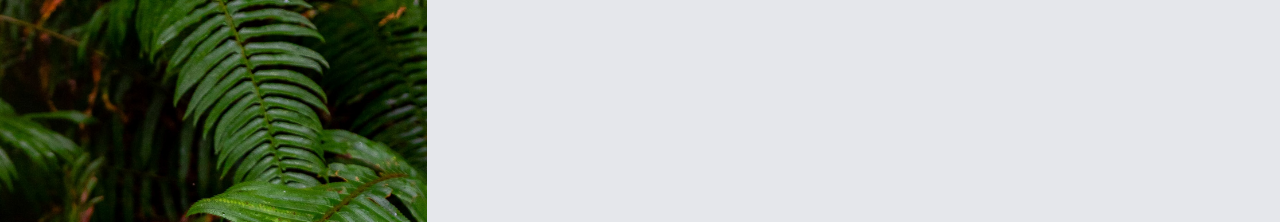
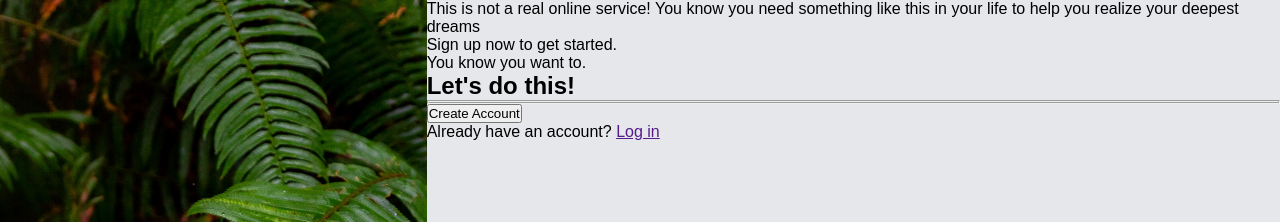
Before and after one commit to linkobe824/project-sign-up-form, a plain HTML site: page index.html in a window 1280 px wide. Shown: the top 222 px of the page. Drawn offline with Linux system fonts and the light colour scheme.

Commit message:
add main structure without form inputs

```diff
--- a/index.html
+++ b/index.html
@@ -16,6 +16,17 @@
       </p>
     </div>
     <main class="main">
+      <div class="message">
+        <p>This is not a real online service! You know you need something like this in your life to help you realize your deepest dreams</p>
+        <p>Sign up <span>now</span> to get started.</p>
+        <p>You <span>know</span> you want to.</p>
+      </div>
+      <form action="" class="form">
+        <h2>Let's do this!</h2>
+        <fieldset></fieldset>
+        <button type="submit" class="submit-btn">Create Account</button>
+        <p class="already-para">Already have an account? <a href="">Log in</a></p>
+      </form>
     </main>
   </body>
 </html>
```
